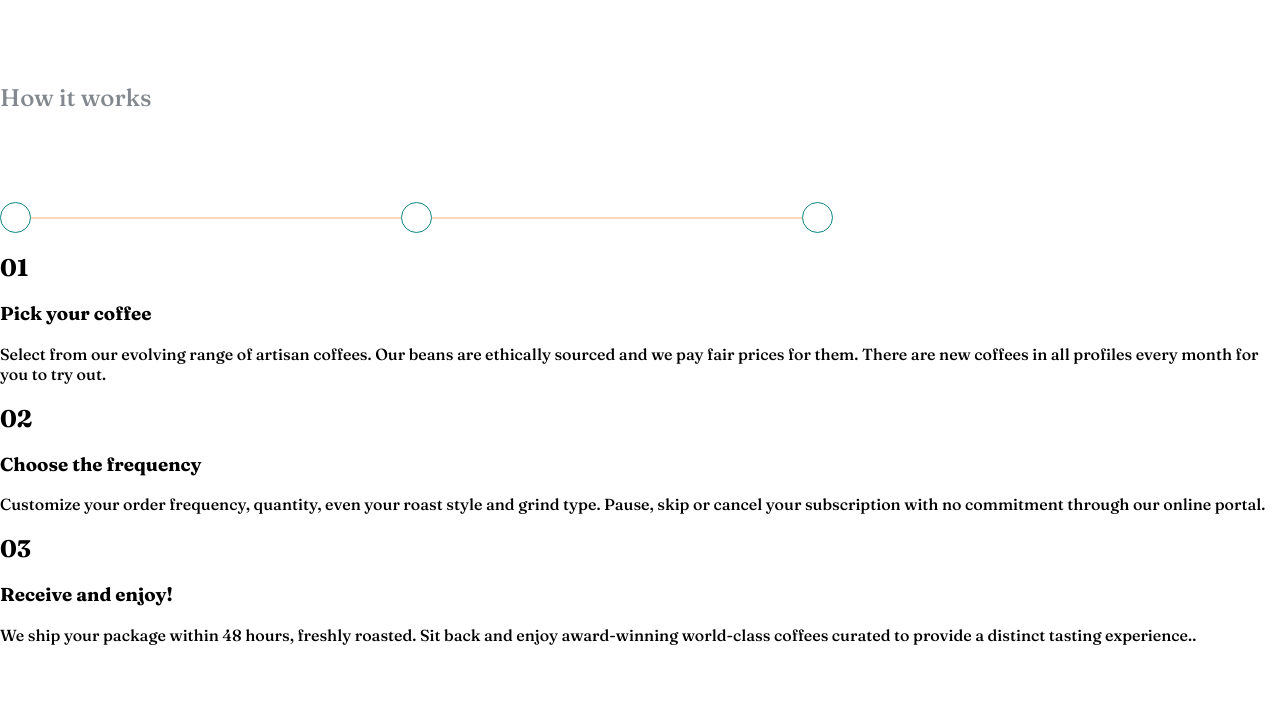
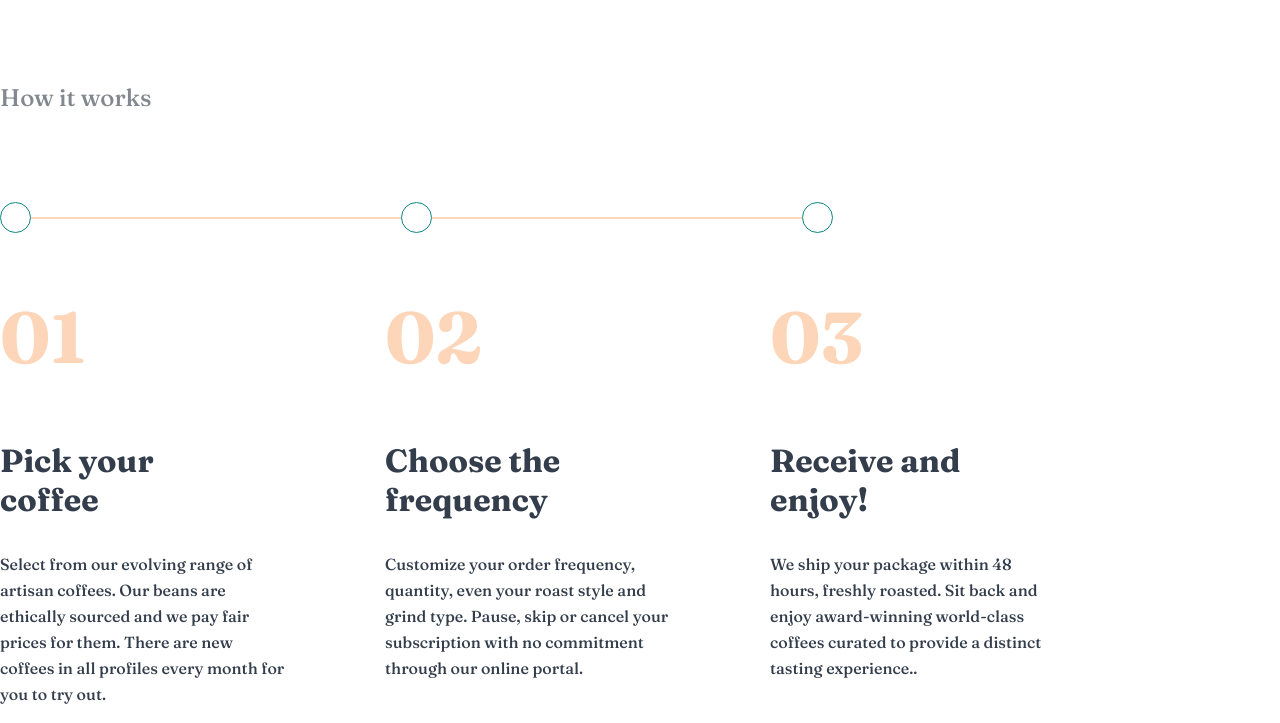
Before and after one commit to deli-off/coffee-site, a plain HTML site: page index.html in a window 1280 px wide. Shown: the part 2063-2786 px from the top of the page. Before the commit the page ends 2724 px from the top, so only its background shows below. Drawn offline with Linux system fonts and the light colour scheme.

Commit message:
add files

```diff
--- a/scss/blocks/_how-it-work.scss
+++ b/scss/blocks/_how-it-work.scss
@@ -27,3 +27,26 @@
     width: 370px;
     height: 0;
 }
+
+.how-it-work__inner__cards-wrapper {
+    display: flex;
+    gap: 100px;
+}
+
+.how-it-work__inner__cards-wrapper__card__number {
+    color: #FDD6BA;
+    font-size: 72px;
+}
+
+.how-it-work__inner__cards-wrapper__card__title {
+    color: #333D4B;
+    font-size: 32px;
+    max-width: 255px;
+}
+
+.how-it-work__inner__cards-wrapper__card__desc {
+    font-size: 16px;
+    line-height: 26px;
+    max-width: 285px;
+    color: #333D4B;
+}
```
Also changed, not shown: css/main.css, 1 other file.
